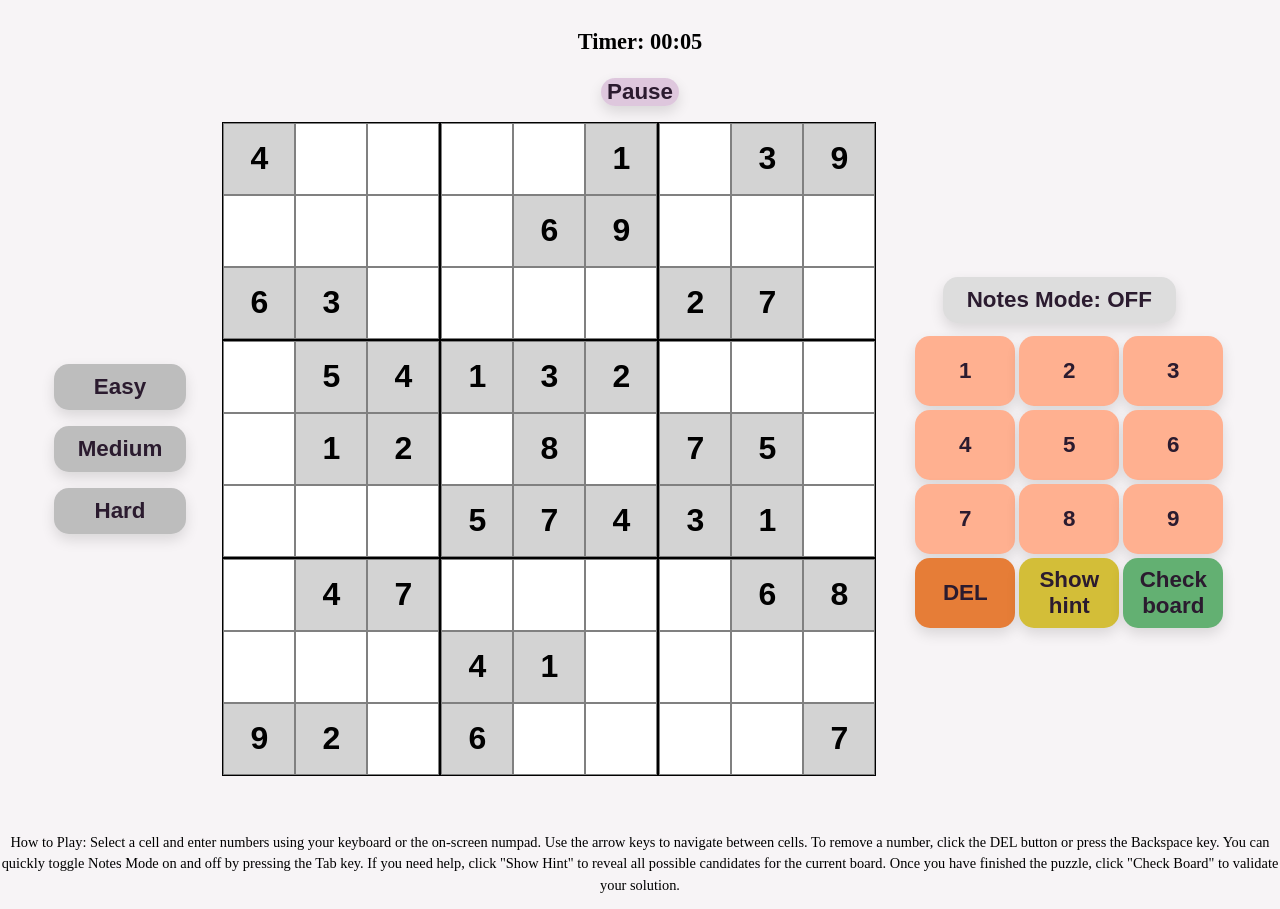
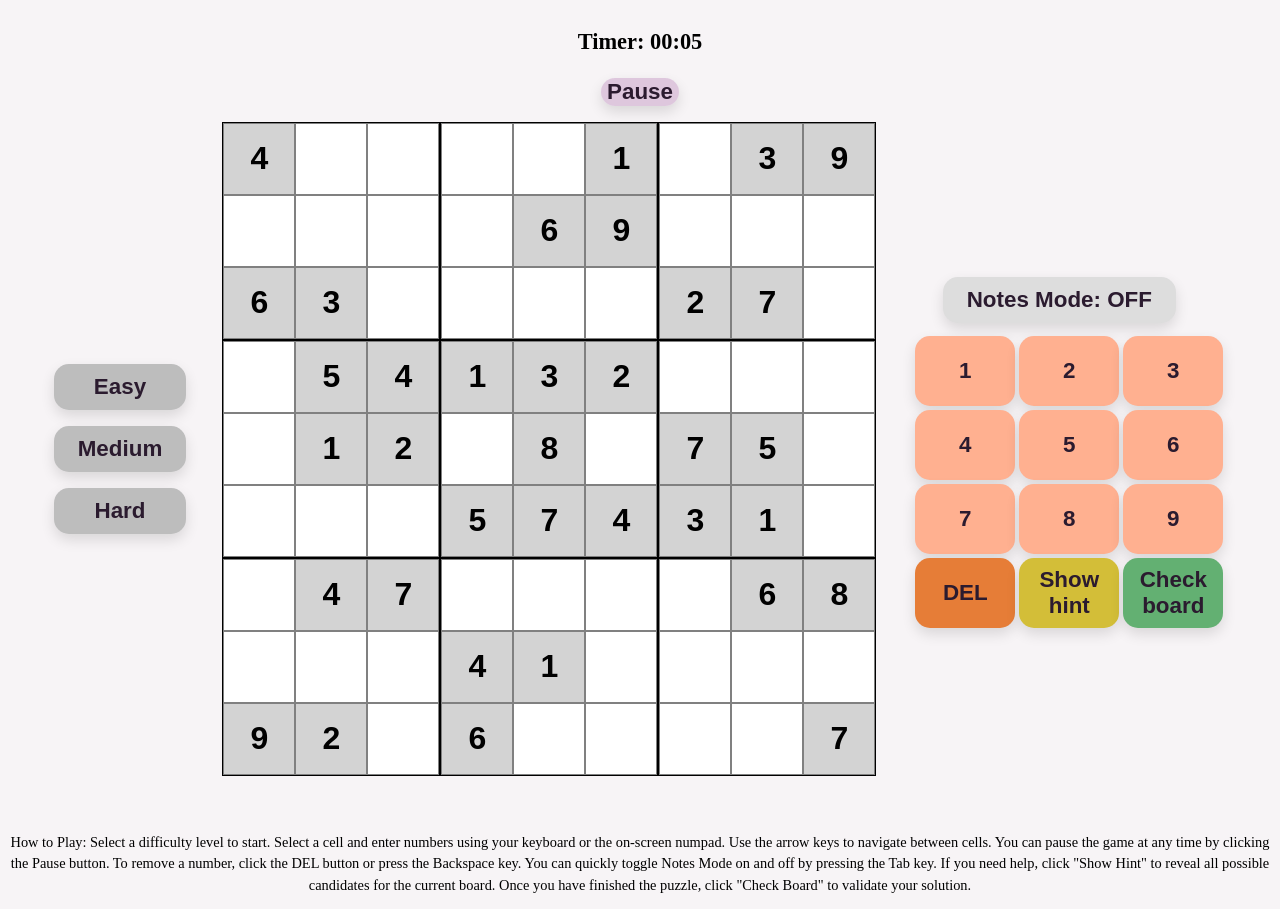
Before and after one commit to P2-PROJECT-GR04/Sudoku-Puzzle-Generation, a website with bundled scripts: page src/index.html in a window 1280 px wide. Shown: the part 79-988 px from the top of the page. Built offline with nearby package versions, Linux system fonts and the light colour scheme.

Commit message:
updated title h2

```diff
--- a/src/index.html
+++ b/src/index.html
@@ -38,14 +38,16 @@
                     <table id="sudoku-numpad"></table>
                 </div>
                 <h2 id="helper-text">
-                    How to Play: Select a cell and enter numbers using your
-                    keyboard or the on-screen numpad. Use the arrow keys to
-                    navigate between cells. To remove a number, click the DEL
-                    button or press the Backspace key. You can quickly toggle
-                    Notes Mode on and off by pressing the Tab key. If you need
-                    help, click "Show Hint" to reveal all possible candidates
-                    for the current board. Once you have finished the puzzle,
-                    click "Check Board" to validate your solution.
+                    How to Play: Select a difficulty level to start. Select a
+                    cell and enter numbers using your keyboard or the on-screen
+                    numpad. Use the arrow keys to navigate between cells. You
+                    can pause the game at any time by clicking the Pause button.
+                    To remove a number, click the DEL button or press the
+                    Backspace key. You can quickly toggle Notes Mode on and off
+                    by pressing the Tab key. If you need help, click "Show Hint"
+                    to reveal all possible candidates for the current board.
+                    Once you have finished the puzzle, click "Check Board" to
+                    validate your solution.
                 </h2>
             </div>
         </main>
```
